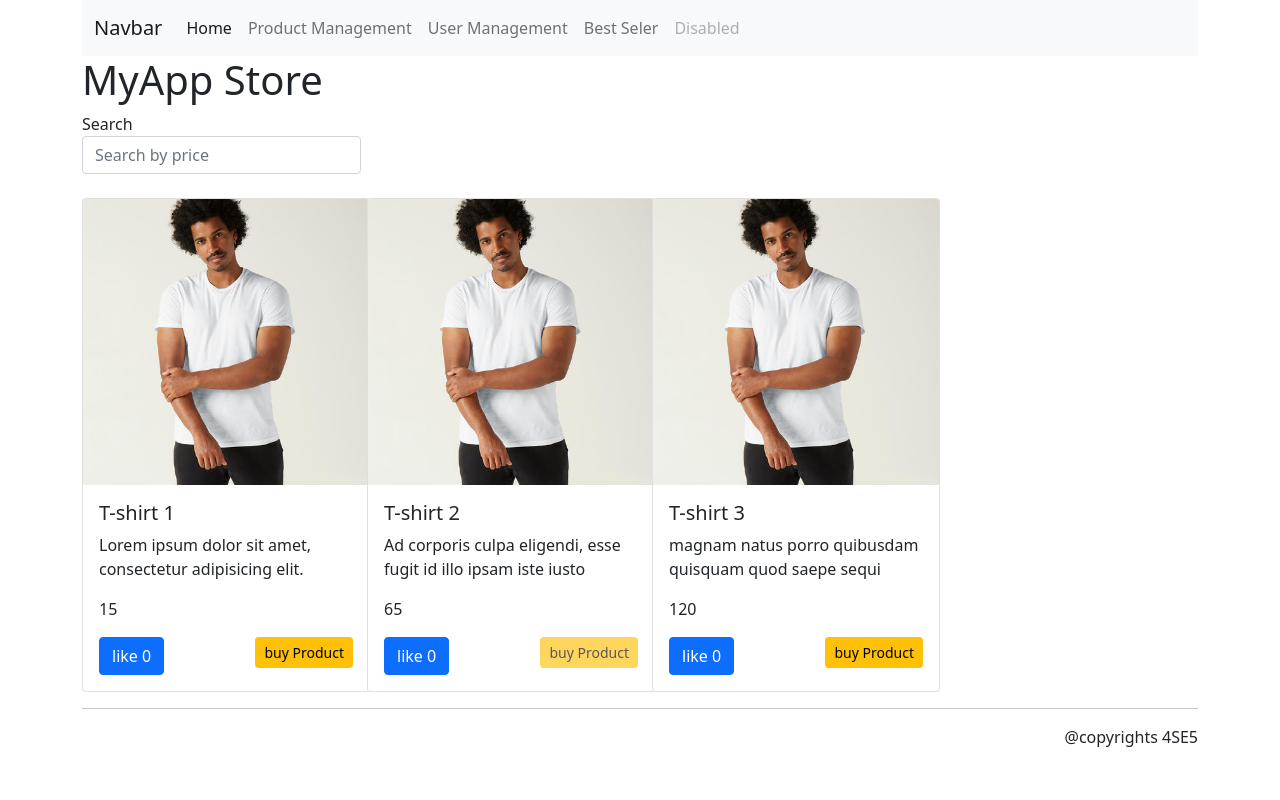
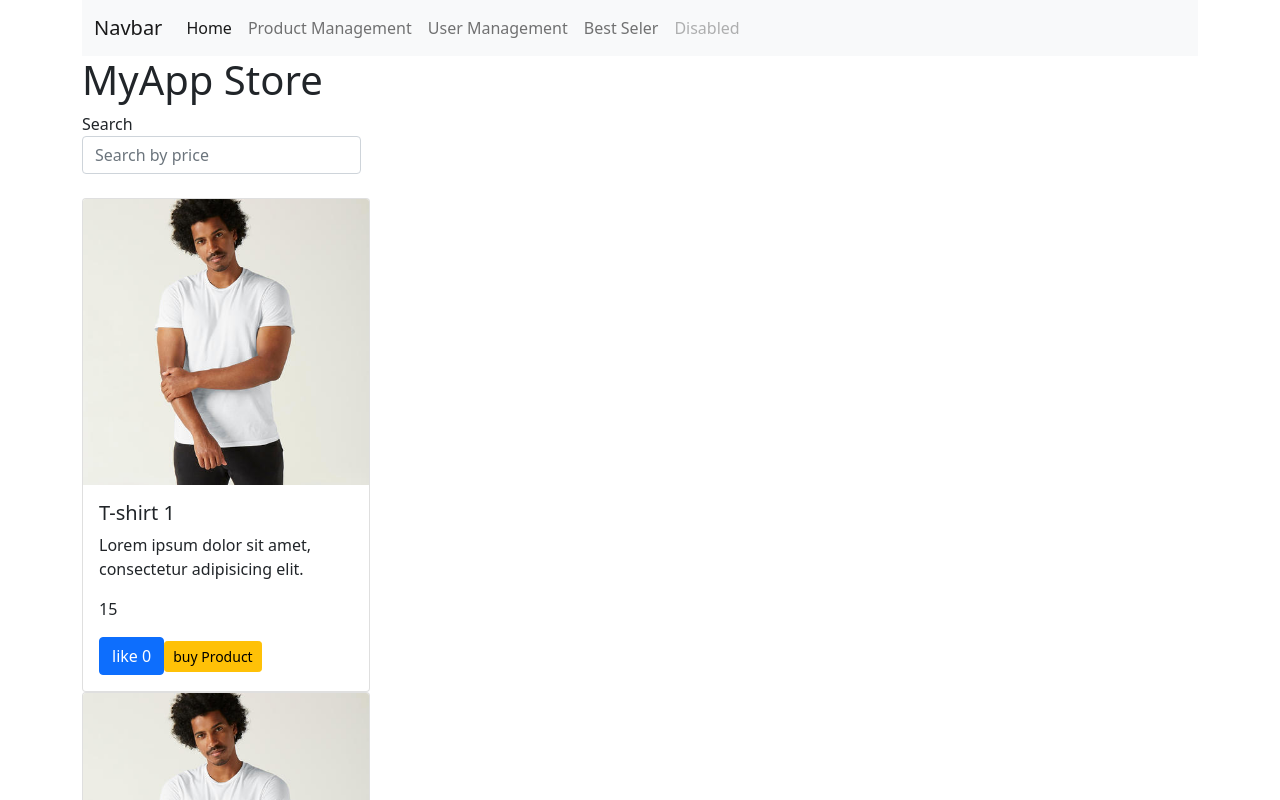
Before and after one commit to amiryazidi/AppFront, an Angular app: page /product in a window 1280 px wide. Shown: the top 800 px of the page. Built offline with nearby package versions, Linux system fonts and the light colour scheme.

Commit message:
Input Product - Product List

```diff
--- a/src/app/app.module.ts
+++ b/src/app/app.module.ts
@@ -9,6 +9,7 @@ import {FormsModule} from "@angular/forms";
 import { UserListComponent } from './user-list/user-list.component';
 import { AppRoutingModule } from './app-routing.module';
 import { BestSellerComponent } from './best-seller/best-seller.component';
+import { ProductComponent } from './product/product.component';
 
 @NgModule({
   declarations: [
@@ -18,6 +19,7 @@ import { BestSellerComponent } from './best-seller/best-seller.component';
     FooterComponent,
     UserListComponent,
     BestSellerComponent,
+    ProductComponent,
   ],
   imports: [
     BrowserModule,
--- a/src/app/product-list/product-list.component.html
+++ b/src/app/product-list/product-list.component.html
@@ -5,23 +5,14 @@
          placeholder="Search by price" [(ngModel)] ="priceMax">
 </div>
 <br>
+
 <div class="row">
-  <div class="col-md-3" *ngFor="let product of listProduct; let i=index">
-    <div *ngIf="product.price<priceMax || priceMax==null">
-    <div class="card" style="width: 18rem;">
-      <img src="{{product.picture}}" class="card-img-top" alt="...">
-      <div class="card-body">
-        <h5 class="card-title">{{product.name}}</h5>
-        <p class="card-text">{{product.description}}</p>
-        <p class="card-text">{{product.price}}</p>
 
-        <button class="btn btn-primary" (click)="incrementLike(i)">like  {{product.nbrLike}}</button>
+  <app-product *ngFor="let pObject of listProduct"
+               [product]="pObject"
+               [priceMax]="priceMax">
 
-        <button  class="btn btn-sm btn-warning" id="buy"  [disabled]="product.quantity==0">
-          buy Product
-        </button>
+  </app-product>
 
-      </div>
-    </div>
-  </div>
+
 </div>
--- /dev/null
+++ b/src/app/product/product.component.html
@@ -0,0 +1,16 @@
+<div class="col-md-3" *ngIf="product.quantity< priceMax || priceMax==null">
+<div class="card" style="width: 18rem;">
+  <img src="{{product.picture}}" class="card-img-top" alt="...">
+  <div class="card-body">
+    <h5 class="card-title">{{product.name}}</h5>
+    <p class="card-text">{{product.description}}</p>
+    <p class="card-text">{{product.price}}</p>
+
+    <button class="btn btn-primary" (click)="incrementLike(product)">like  {{product.nbrLike}}</button>
+
+    <button  class="btn btn-sm btn-warning" id="buy"  [disabled]="product.quantity==0">
+      buy Product
+    </button>
+  </div>
+</div>
+</div>
--- /dev/null
+++ b/src/app/product/product.component.ts
@@ -0,0 +1,20 @@
+import {Component, Input, OnInit} from '@angular/core';
+import {Product} from "../core/model/product";
+
+@Component({
+  selector: 'app-product',
+  templateUrl: './product.component.html',
+  styleUrls: ['./product.component.css']
+})
+export class ProductComponent implements OnInit {
+ @Input() product:Product;
+ @Input() priceMax:number;
+  constructor() { }
+
+  ngOnInit(): void {
+  }
+  incrementLike(product: Product){
+
+  }
+
+}
```
Also changed, not shown: src/app/product/product.component.css (added).
